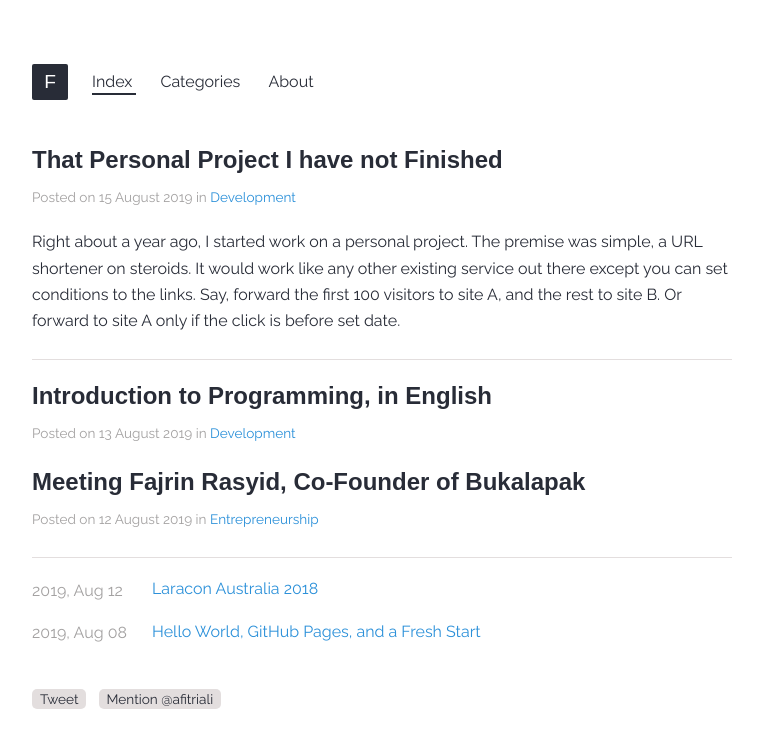
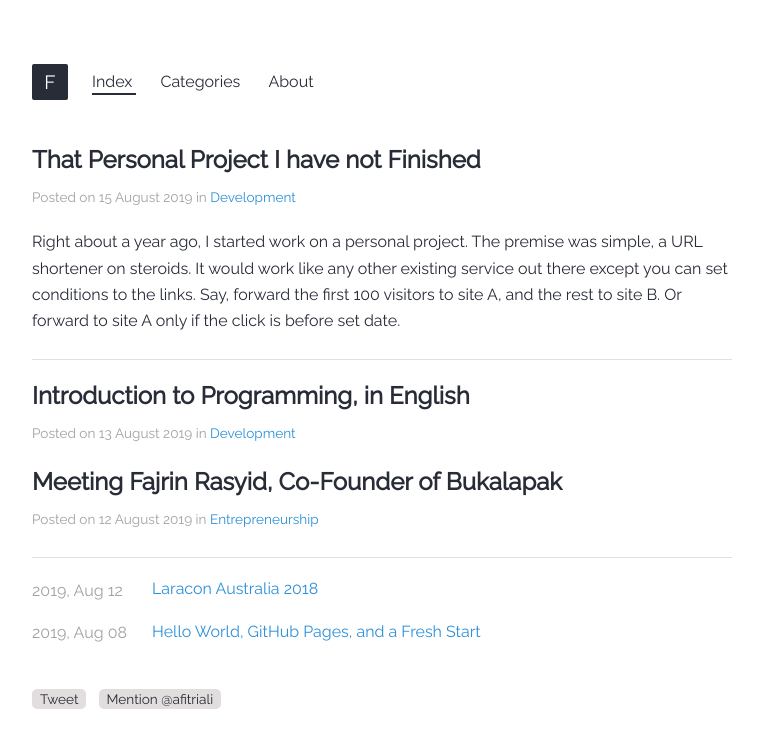
Before and after one commit to xfltrt/xfltrt.github.io, a Jekyll site: the page built from index.html, in a window 1280 px wide. Shown: the top 748 px of the page, without its empty margins (258-1017 px from the left). Built offline with Jekyll 4.4.1, drawn with Linux system fonts in a browser that asks for light colours; some web fonts are replaced; comment, search, counter and statistics services are not loaded.

Commit message:
Update main.scss

```diff
--- a/_sass/main.scss
+++ b/_sass/main.scss
@@ -6,7 +6,7 @@
   --colour-primary: #282c37;
   --colour-white: #ffffff;
   --font-primary: "Raleway", sans-serif;
-  --font-secondary: "Volkhov", sans-serif;
+  --font-secondary: "Raleway", sans-serif;
 }
 
 * {
```
